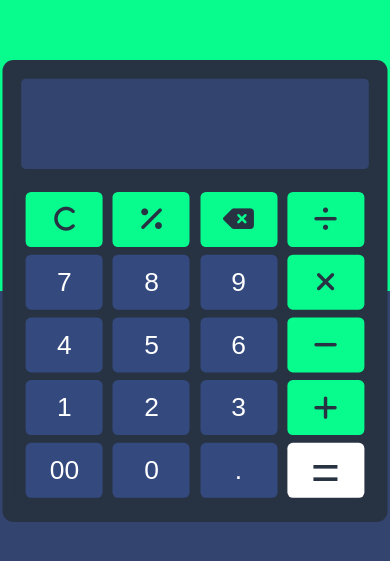
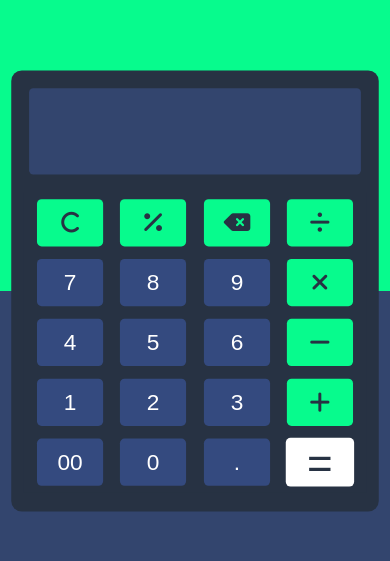
Before and after one commit to Ganesh-Code-Live/Calculator-Project, a plain HTML site: page index.html in a window 390 px wide. Shown: the part 139-700 px from the top of the page. Drawn offline with Linux system fonts and the light colour scheme.

Commit message:
Update style.css

```diff
--- a/style.css
+++ b/style.css
@@ -16,6 +16,7 @@ body{
   align-items: center;
   border-radius: 10px;
   transform: scale(1.1);
+  overflow: hidden;
 }
 .screen-container{
   margin-top: 10px;
@@ -59,6 +60,7 @@ border: none;
 border-radius: 5px;
 background-color: #344a7f;
 color:white;
+transition: all 0.2s ease;
 }
 .numbers:hover{
   background-color: white;
@@ -82,6 +84,7 @@ border: none;
 border-radius: 5px;
 background-color: #07fb8d;
 color: #273243;
+transition: all 0.2s ease;
 }
 .equal{
 height: 50px;
@@ -92,4 +95,25 @@ border: none;
 border-radius: 5px;
 background-color: white;
 color: #273243;
+transition: all 0.2s ease;
 }
+button:active{
+  transform: scale(0.97);
+}
+@media (max-width: 600px) {
+  .calculator {
+    transform: scale(1.05);
+  }
+  .numbers{
+    transform: scale(0.9);
+  }
+  .icon{
+    transform: scale(0.9);
+  }
+  .equal{
+    transform: scale(0.93);
+  }
+  button:active{
+    transform: scale(0.87);
+  }
+}
```
